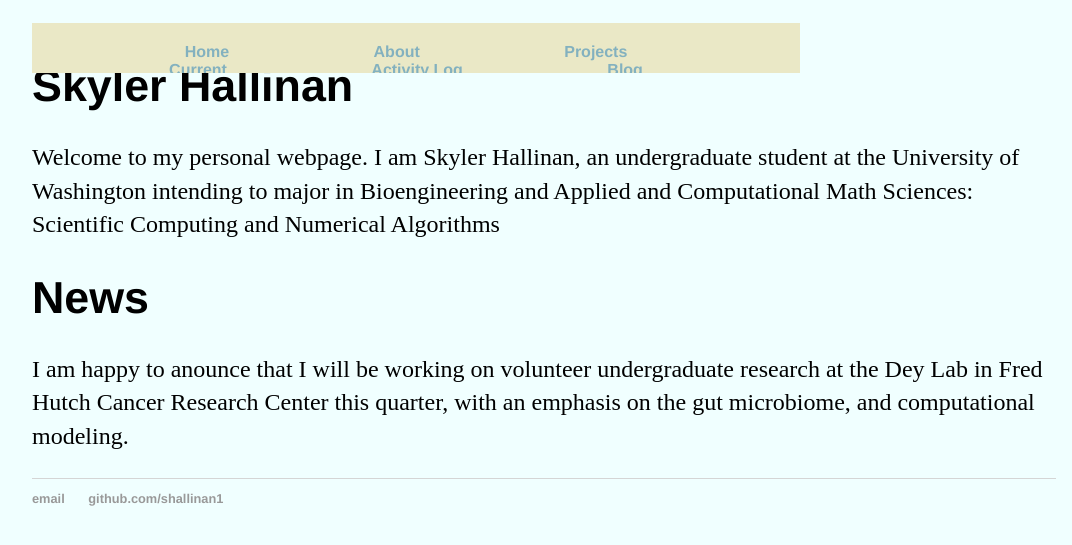
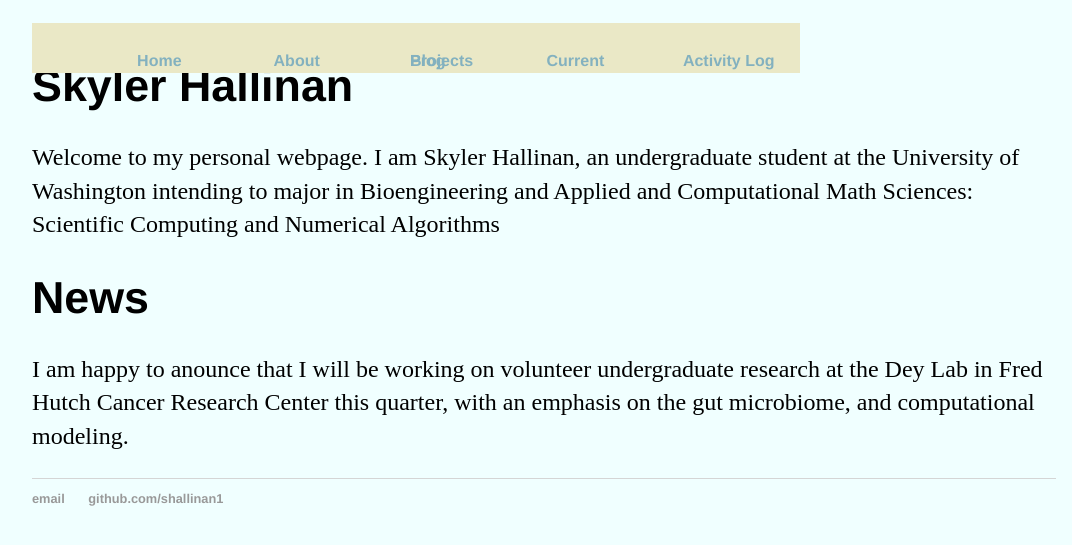
Before and after one commit to shallinan1/shallinan1.github.io, a Jekyll site: the page built from index.md, in a window 1280 px wide. Shown: the top 545 px of the page, without its empty margins (96-1168 px from the left). Built offline with Jekyll 4.4.1, drawn with Linux system fonts in a browser that asks for light colours; our own code applies the rules of GitHub Pages for plain Markdown files.

Commit message:
glob nav attempt

```diff
--- a/css/main.css
+++ b/css/main.css
@@ -31,7 +31,7 @@
 			}
 
 	#globalNav a {
-		position: relative;
+		position: absolute;
 		top: 50%;
 		transform: translateY(-50%);
 		padding: 0 0.25em;
@@ -42,7 +42,8 @@
 
 		#globalNav a:hover {
 			position: absolute;
-			bottom: 0.2em;
+		top: 50%;
+		transform: translateY(-50%);
 			padding: 0 0.25em;
 			-moz-padding-start: 0;
 			font-size: 1.5em;
```
